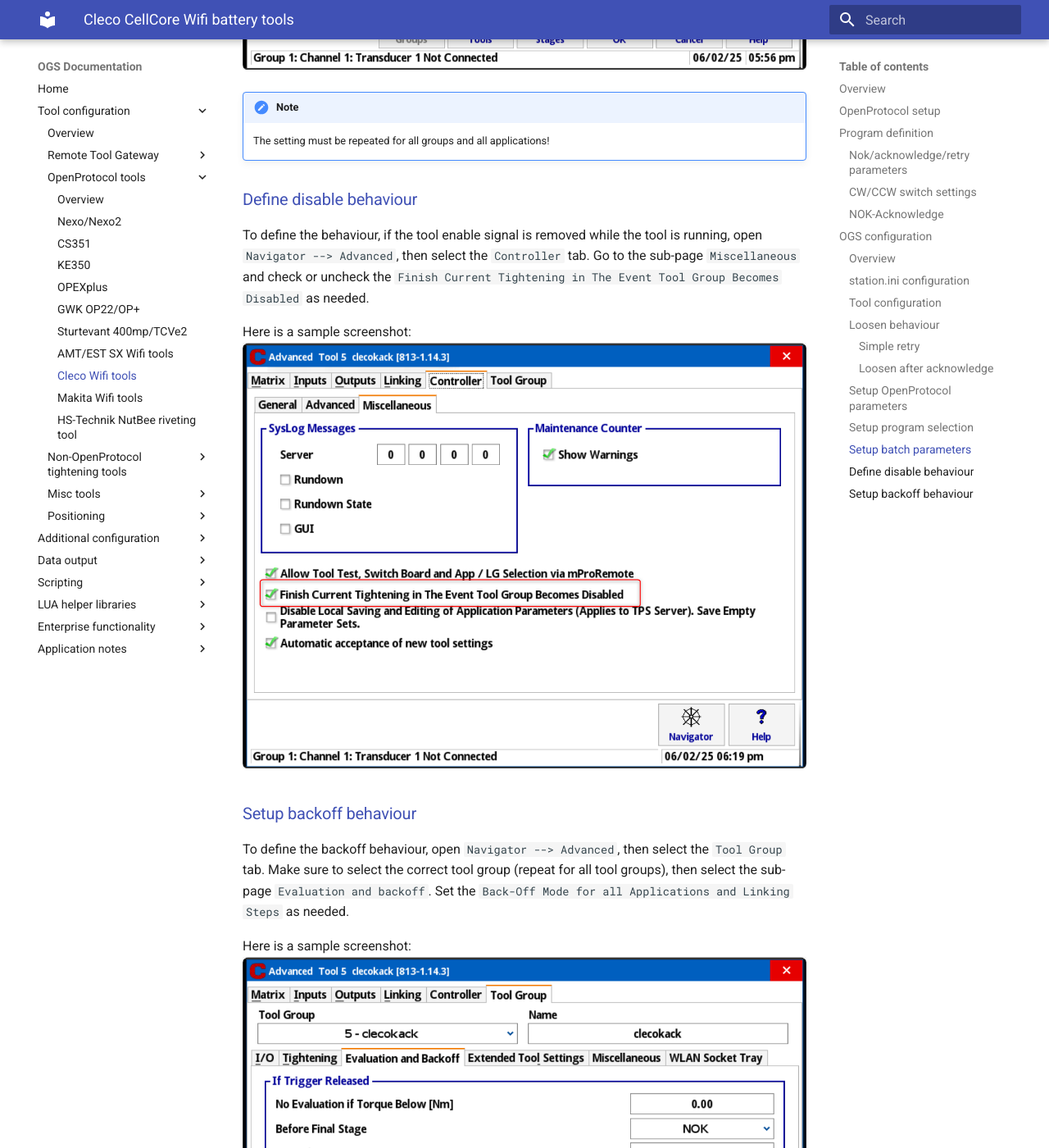
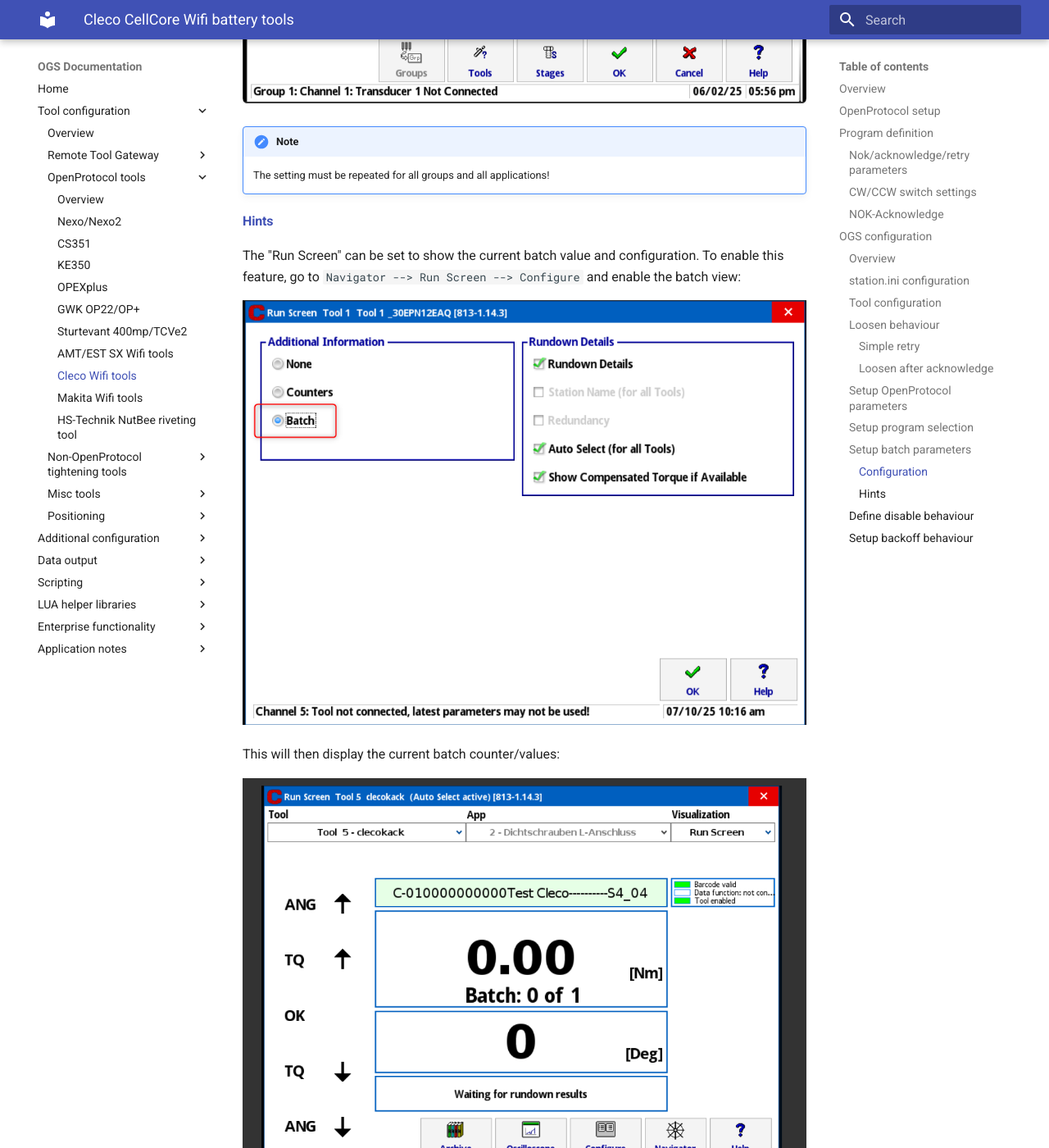
Before and after one commit to haller-erne/ogs, an MkDocs documentation site: the page built from docs/tools/openprotocol/cleco.md, in a window 1280 px wide and 1400 px high, scrolled down 5666 px. Shown: the whole window at 82% size. Built offline with MkDocs 1.6.1 and Material for MkDocs 9.7.7, drawn with Linux system fonts in a browser that asks for light colours.

Commit message:
Add cleco batch config/view

```diff
--- a/docs/tools/openprotocol/cleco.md
+++ b/docs/tools/openprotocol/cleco.md
@@ -142,6 +142,8 @@
 
 ### Setup batch parameters
 
+#### Configuration
+
 !!! Important
 
     Cleco tools defines the batch paramters for each thightening program. To ensure correct operation, one **must** enable batch counting for all tightening programs!
@@ -158,6 +160,16 @@
 
     The setting must be repeated for all groups and all applications!
 
+#### Hints
+
+The "Run Screen" can be set to show the current batch value and configuration. To enable this feature, go to `Navigator --> Run Screen --> Configure` and enable the batch view:
+
+![alt text](resources/cleco-batch-config.png)
+
+This will then display the current batch counter/values:
+
+![alt text](resources/cleco-batch-monitor.png)
+
 ### Define disable behaviour
 
 To define the behaviour, if the tool enable signal is removed while the tool is running, open `Navigator --> Advanced`, then select the `Controller` tab. Go to the sub-page `Miscellaneous` and check or uncheck the `Finish Current Tightening in The Event Tool Group Becomes Disabled` as needed.
```
Also changed, not shown: docs/tools/openprotocol/resources/cleco-batch-config.png (added), docs/tools/openprotocol/resources/cleco-batch-monitor.png (added).
